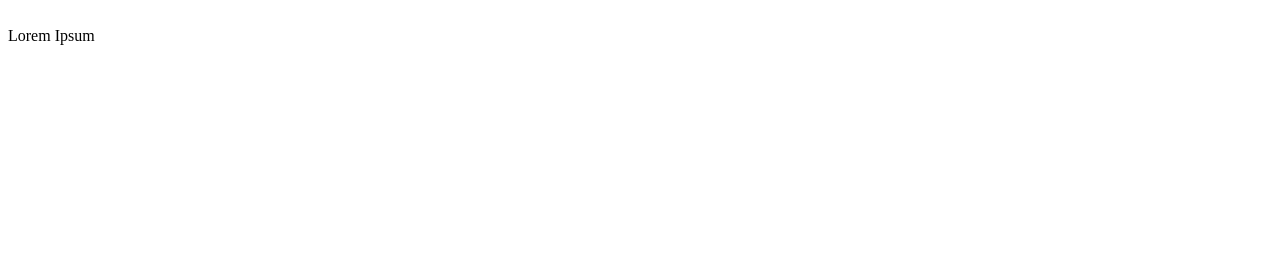
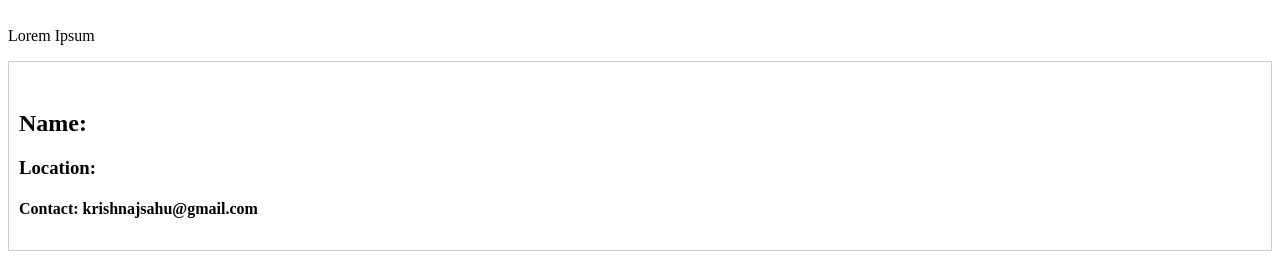
Before and after one commit to iKrishnaSahu/namaste-react, a React (Vite) app: page /about-us in a window 1280 px wide. Shown: the part 179-436 px from the top of the page. Built offline with nearby package versions, Linux system fonts and the light colour scheme; no server answers.

Commit message:
namaste react ep07 & e08

```diff
--- a/index.css
+++ b/index.css
@@ -89,3 +89,8 @@
 .login-button {
   cursor: pointer;
 }
+
+.user-card {
+  padding: 10px;
+  border: 1px solid #ccc;
+}
--- a/src/components/AboutUs.js
+++ b/src/components/AboutUs.js
@@ -1,8 +1,33 @@
-export const AboutUs = () => {
+import { Component } from "react"
+import { User } from "./User"
+import { UserClass } from "./UserClass"
+
+// export const AboutUs = () => {
+//     return (
+//         <div>
+//             <h1>About Us</h1>
+//             <p>Lorem Ipsum</p>
+//             {/* <User name={"Krishna Sahu Function"} /> */}
+//             <UserClass name={"Krishna Sahu Class"} location={"Amravati"}/>
+//         </div>
+//     )
+// }
+
+
+export class AboutUs extends Component {
+
+    componentDidMount() {
+        // console.log("AboutUs componentDidMount");
+    }
+
+    render() {
         return (
             <div>
                 <h1>About Us</h1>
                 <p>Lorem Ipsum</p>
+                {/* <User name={"Krishna Sahu Function"} /> */}
+                <UserClass name={"Krishna Sahu"} location={"Amravati"} />
             </div>
         )
     }
+}
--- /dev/null
+++ b/src/components/User.js
@@ -0,0 +1,9 @@
+export const User = ({ name }) => {
+    return (
+        <div className="user-card">
+            <h2>Name: {name}</h2>
+            <h3>Location: Amravati</h3>
+            <h4>Contact: krishnajsahu@gmail.com</h4>
+        </div>
+    )
+}
--- /dev/null
+++ b/src/components/UserClass.js
@@ -0,0 +1,34 @@
+import React from 'react';
+
+export class UserClass extends React.Component {
+
+    constructor(props) {
+        super(props);
+        this.state = {
+            userInfo: {}
+        };
+    }
+
+    async componentDidMount() {
+        // console.log("UseClass componentDidMount");
+        const data = await fetch('https://api.github.com/users/iKrishnaSahu');
+        const json = await data.json();
+        // console.log(json);
+        this.setState({
+            userInfo: json
+        });
+    }
+
+    render() {
+        const { name, location, avatar_url } = this.state.userInfo;
+
+        return (
+            <div className="user-card">
+                <img src={avatar_url} />
+                <h2>Name: {name}</h2>
+                <h3>Location: {location}</h3>
+                <h4>Contact: krishnajsahu@gmail.com</h4>
+            </div>
+        )
+    }
+}
```
Lines whose indentation alone changed are shown as unchanged.
